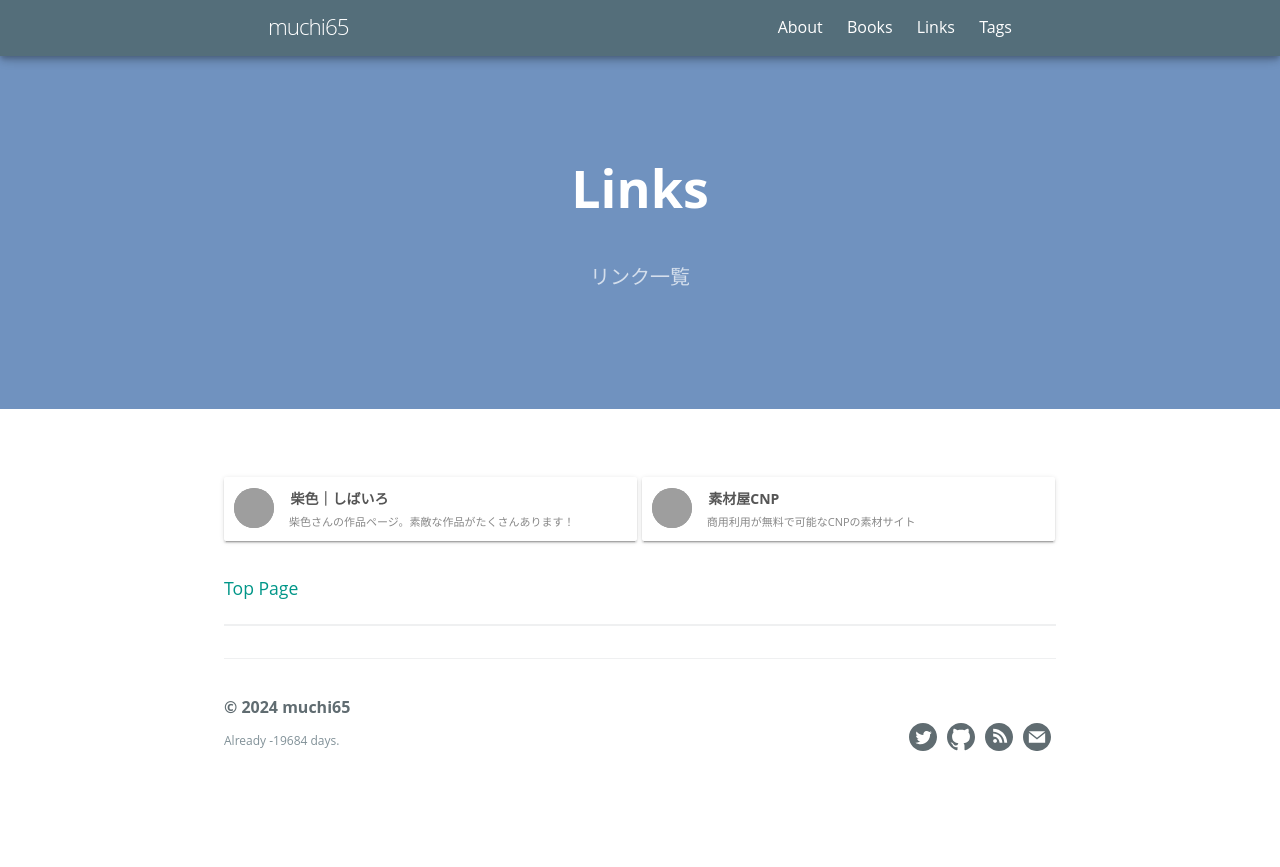
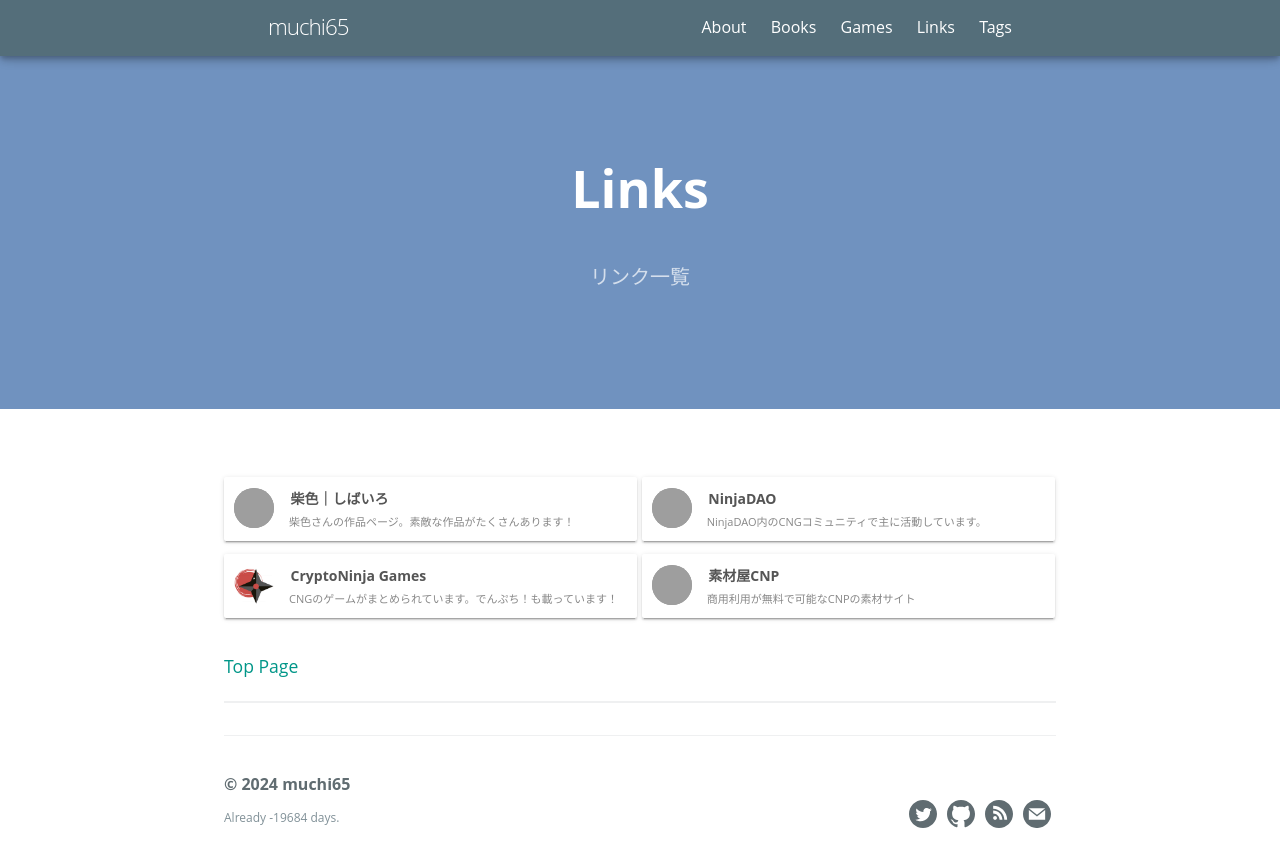
Before and after one commit to muchi65/muchi65.github.io, a Jekyll site: the page built from pages/links.md, in a window 1280 px wide. Shown: the top 867 px of the page. Built offline with Jekyll 4.4.1, drawn with Linux system fonts in a browser that asks for light colours; some web fonts are replaced; grey boxes are pictures that could not be loaded.

Commit message:
ゲーム一覧ページを追加

```diff
--- a/_data/links.yml
+++ b/_data/links.yml
@@ -2,6 +2,18 @@
   image: https://prd.storage.lit.link/images/creator/5a32cb6f-9fdc-4e78-bd7d-f6be83a71866/046a8fb4-b0d3-4f37-955e-239740f6c711.png
   url: https://lit.link/shibairo02
   describe: 柴色さんの作品ページ。素敵な作品がたくさんあります！
+  skin:
+
+- name: NinjaDAO
+  image: https://static.wixstatic.com/media/38ba3b_7c302c328d074109ab8d9f7c2b4b1e6f%7Emv2.png/v1/fill/w_32%2Ch_32%2Clg_1%2Cusm_0.66_1.00_0.01/38ba3b_7c302c328d074109ab8d9f7c2b4b1e6f%7Emv2.png
+  url: https://www.ninja-dao.com/
+  describe: NinjaDAO内のCNGコミュニティで主に活動しています。
+  skin:
+
+- name: CryptoNinja Games
+  image: /icons/cng_icon128.png
+  url: https://mature-dandelion-95a.notion.site/7e8ab0203fd649ebb26f12dbca9c9144?v=3232c58ea1ba4a359034980e801c796c
+  describe: CNGのゲームがまとめられています。でんぷち！も載っています！
   skin:
 
 - name: 素材屋CNP
--- /dev/null
+++ b/pages/games.md
@@ -0,0 +1,17 @@
+---
+layout: page
+title: Games
+tagline: 自作ゲーム
+---
+
+# でんぷち！
+CryptoFantasyチーム（https://www.cryptofantasy.net/ ）のファンゲームで、CryptoNinjaの3次創作になります。
+操作は簡単、タップで敵を殴るだけ！
+ランキング上位を目指せ！
+
+{% include link-card.html
+  url="http://muchi65.starfree.jp/denji_petit/"
+  title="でんぷち！【無料ゲーム】"
+  description="無料で遊べるフリーゲームです。"
+  image="/assets/images/den_petit/den_petit.jpg"
+%}
```
Also changed, not shown: icons/cng_icon128.png (added).
